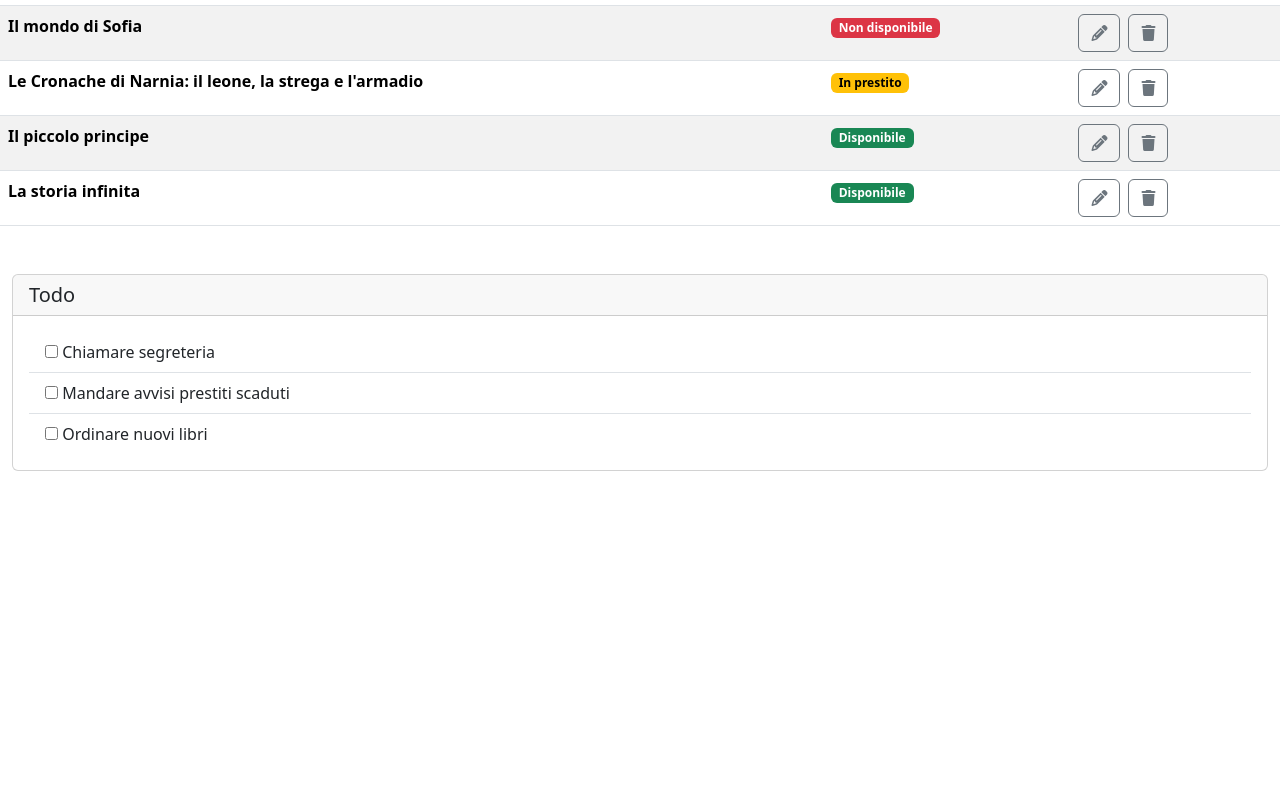
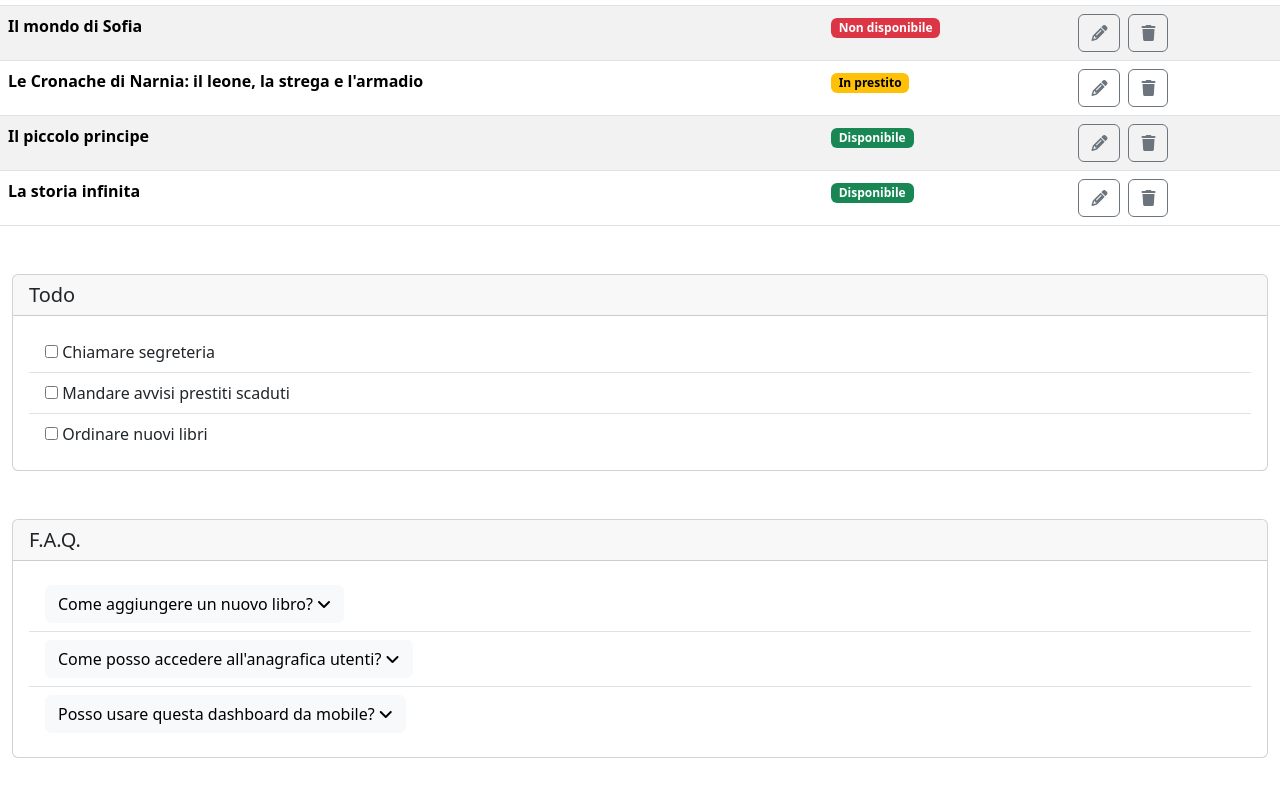
Before and after one commit to Nicolebalzano/html-css-bootstrap-dashboard, a plain HTML site: page index.html in a window 1280 px wide. Shown: the part 591-1387 px from the top of the page. Before the commit the page ends 1110 px from the top, so only its background shows below. Drawn offline with nearby package versions, Linux system fonts and the light colour scheme.

Commit message:
feat: FAQ section init

```diff
--- a/index.html
+++ b/index.html
@@ -195,6 +195,29 @@
                   </ul>
             </div>
           </div>
+          <div class="card my-5">
+            <h5 class="card-header">F.A.Q.</h5>
+            <div class="card-body border-secondary-subtle">
+                <ul class="list-group list-group-flush">
+                    <li class="list-group-item d-flex justify-content-between flex-nowrap">
+                        <button class="btn btn-light" data-bs-toggle="dropdown" aria-expanded="false">
+                            Come aggiungere un nuovo libro? <i class="fa-solid fa-angle-down"></i>
+                          </button>
+                    </li>
+                    <li class="list-group-item d-flex justify-content-between flex-nowrap">
+                        <button class="btn btn-light" data-bs-toggle="dropdown" aria-expanded="false">
+                            Come posso accedere all'anagrafica utenti? <i class="fa-solid fa-angle-down"></i>
+                          </button>
+                    </li>
+                    <li class="list-group-item d-flex justify-content-between flex-nowrap">
+                        <button class="btn btn-light" data-bs-toggle="dropdown" aria-expanded="false">
+                            Posso usare questa dashboard da mobile? <i class="fa-solid fa-angle-down"></i>
+                          </button>
+                    </li>
+                  </ul>
+            </div>
+            </div>
+
         </div>
     </main>
     <!-- Javascript link from Bootstrap -->
```
